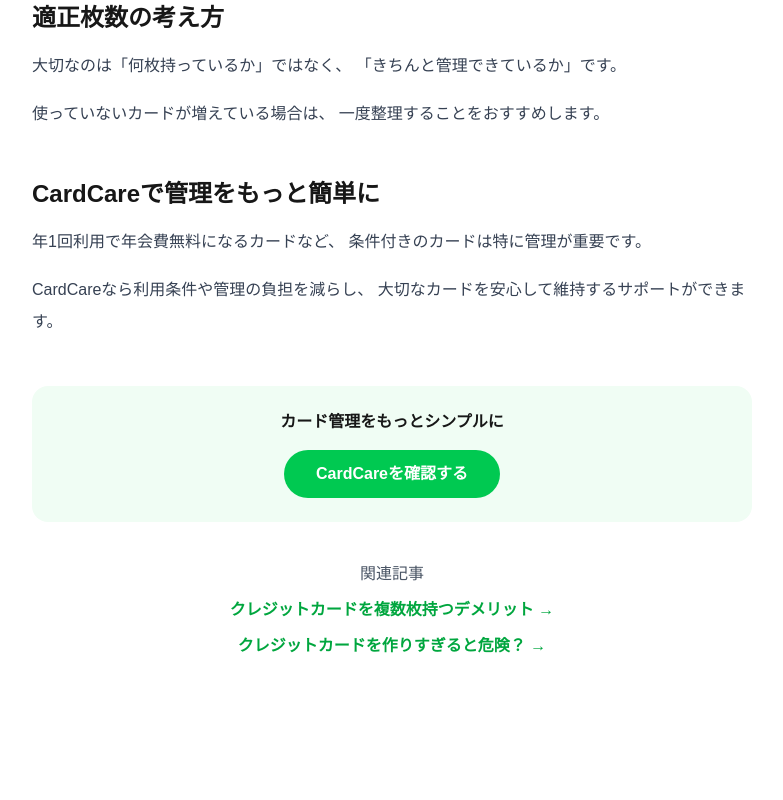
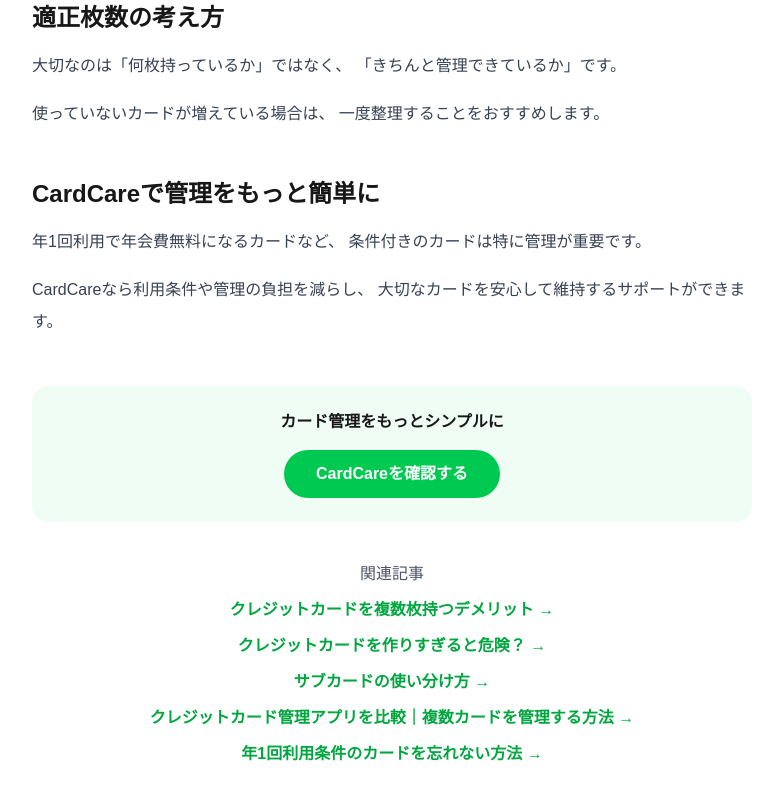
Before and after one commit to vbball0316-debug/cardcare, a Next.js app: page /blog/how-many-credit-cards-should-you-have in a window 1280 px wide. Shown: the part 1572-2372 px from the top of the page, without its empty margins (248-1031 px from the left). Before the commit the page ends 2278 px from the top, so only its background shows below. Built offline with nearby package versions, Linux system fonts and the light colour scheme.

Commit message:
Add internal links to card count article

```diff
--- a/app/blog/how-many-credit-cards-should-you-have/page.tsx
+++ b/app/blog/how-many-credit-cards-should-you-have/page.tsx
@@ -174,6 +174,30 @@
           >
             クレジットカードを作りすぎると危険？ →
           </a>
+          <br />
+
+<a
+  href="/blog/sub-credit-card-benefits"
+  className="mt-3 inline-block font-bold text-green-600"
+>
+  サブカードの使い分け方 →
+</a>
+<br />
+
+<a
+  href="/blog/credit-card-management-app"
+  className="mt-3 inline-block font-bold text-green-600"
+>
+  クレジットカード管理アプリを比較｜複数カードを管理する方法 →
+</a>
+<br />
+
+<a
+  href="/blog/card-use-condition-reminder"
+  className="mt-3 inline-block font-bold text-green-600"
+>
+  年1回利用条件のカードを忘れない方法 →
+</a>
         </div>
 
       </main>
```
